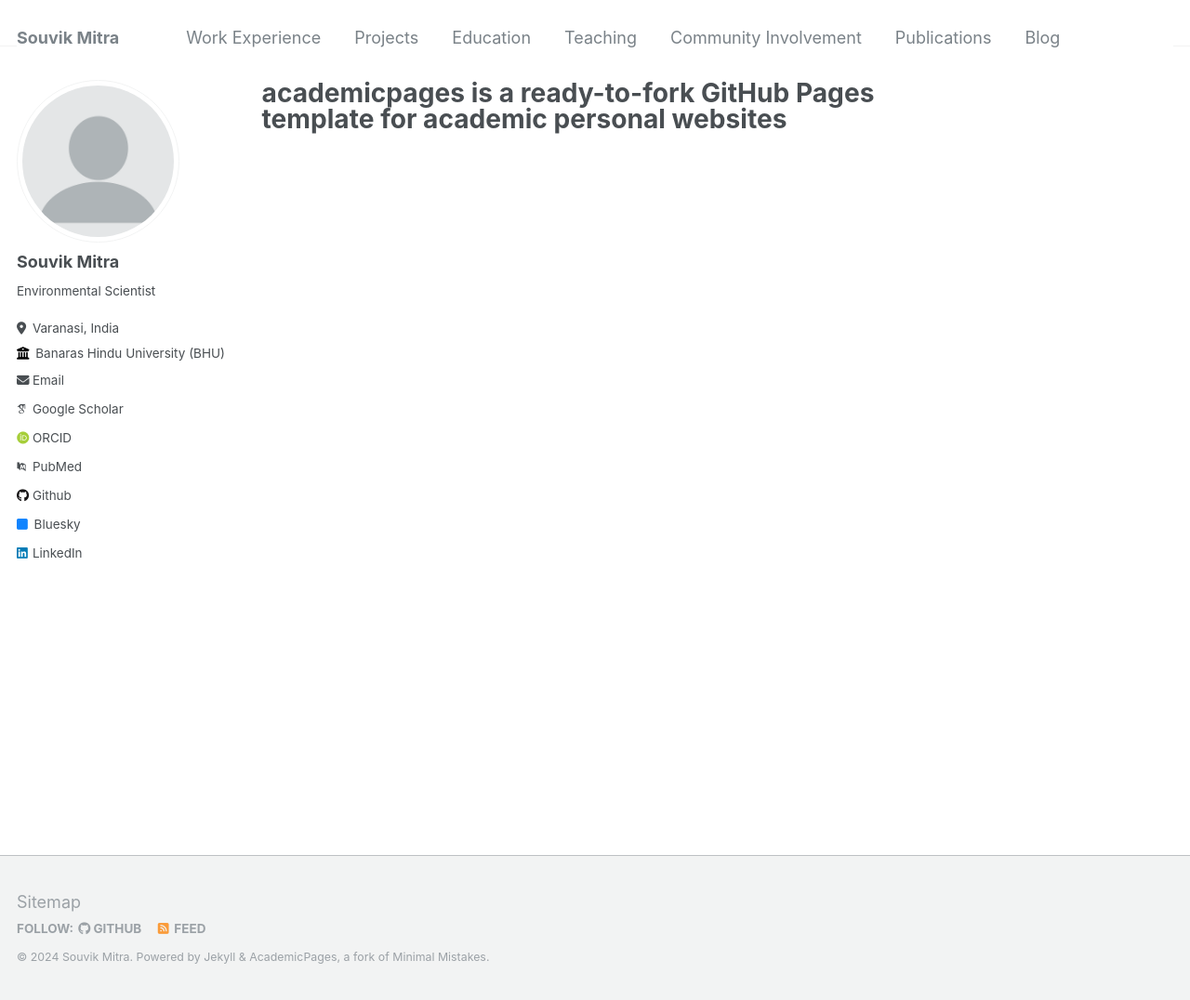
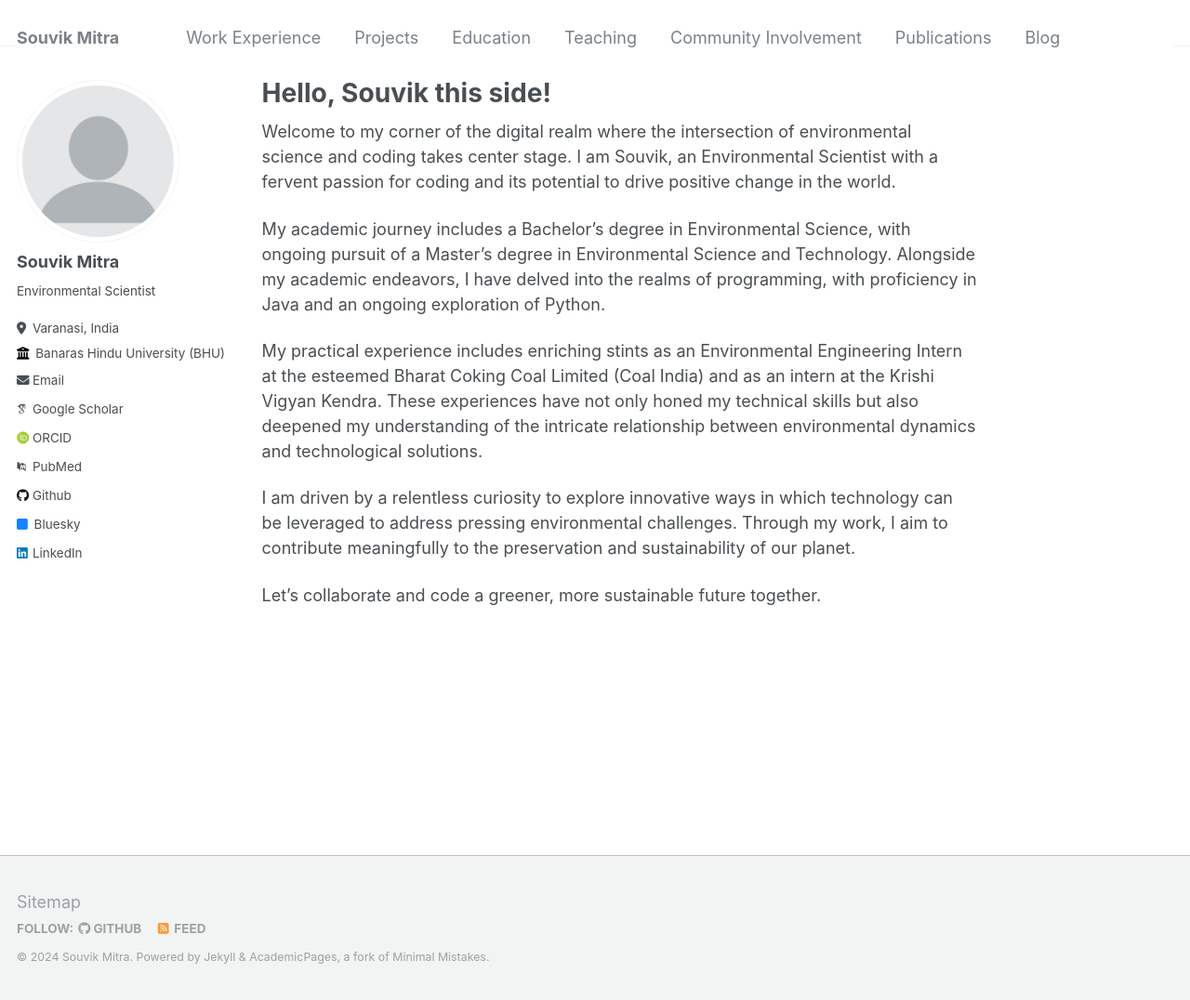
Before and after one commit to Souvikmitra21/Souvikmitra21.github.io, a Jekyll site: the page built from _pages/about.md, in a window 1280 px wide and 1076 px high. Shown: the whole window at 93% size. Built offline with Jekyll 4.4.1, drawn with Linux system fonts in a browser that asks for light colours; some web fonts are replaced.

Commit message:
Update about.md

```diff
--- a/_pages/about.md
+++ b/_pages/about.md
@@ -1,8 +1,18 @@
 ---
 permalink: /
-title: "academicpages is a ready-to-fork GitHub Pages template for academic personal websites"
+title: "Hello, Souvik this side!"
 author_profile: true
 redirect_from:
   - /about/
   - /about.html
 ---
+
+Welcome to my corner of the digital realm where the intersection of environmental science and coding takes center stage. I am Souvik, an Environmental Scientist with a fervent passion for coding and its potential to drive positive change in the world.
+
+My academic journey includes a Bachelor's degree in Environmental Science, with ongoing pursuit of a Master's degree in Environmental Science and Technology. Alongside my academic endeavors, I have delved into the realms of programming, with proficiency in Java and an ongoing exploration of Python.
+
+My practical experience includes enriching stints as an Environmental Engineering Intern at the esteemed Bharat Coking Coal Limited (Coal India) and as an intern at the Krishi Vigyan Kendra. These experiences have not only honed my technical skills but also deepened my understanding of the intricate relationship between environmental dynamics and technological solutions.
+
+I am driven by a relentless curiosity to explore innovative ways in which technology can be leveraged to address pressing environmental challenges. Through my work, I aim to contribute meaningfully to the preservation and sustainability of our planet.
+
+Let's collaborate and code a greener, more sustainable future together.
```
